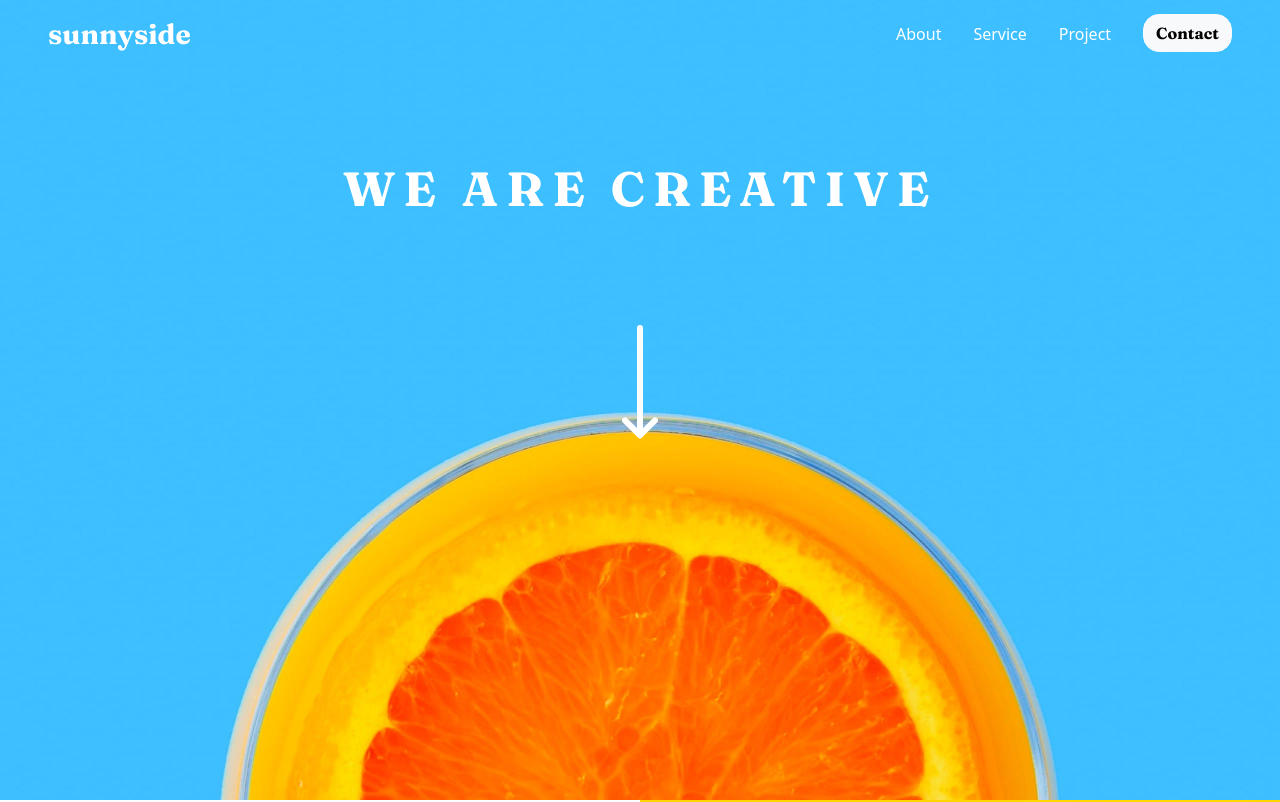
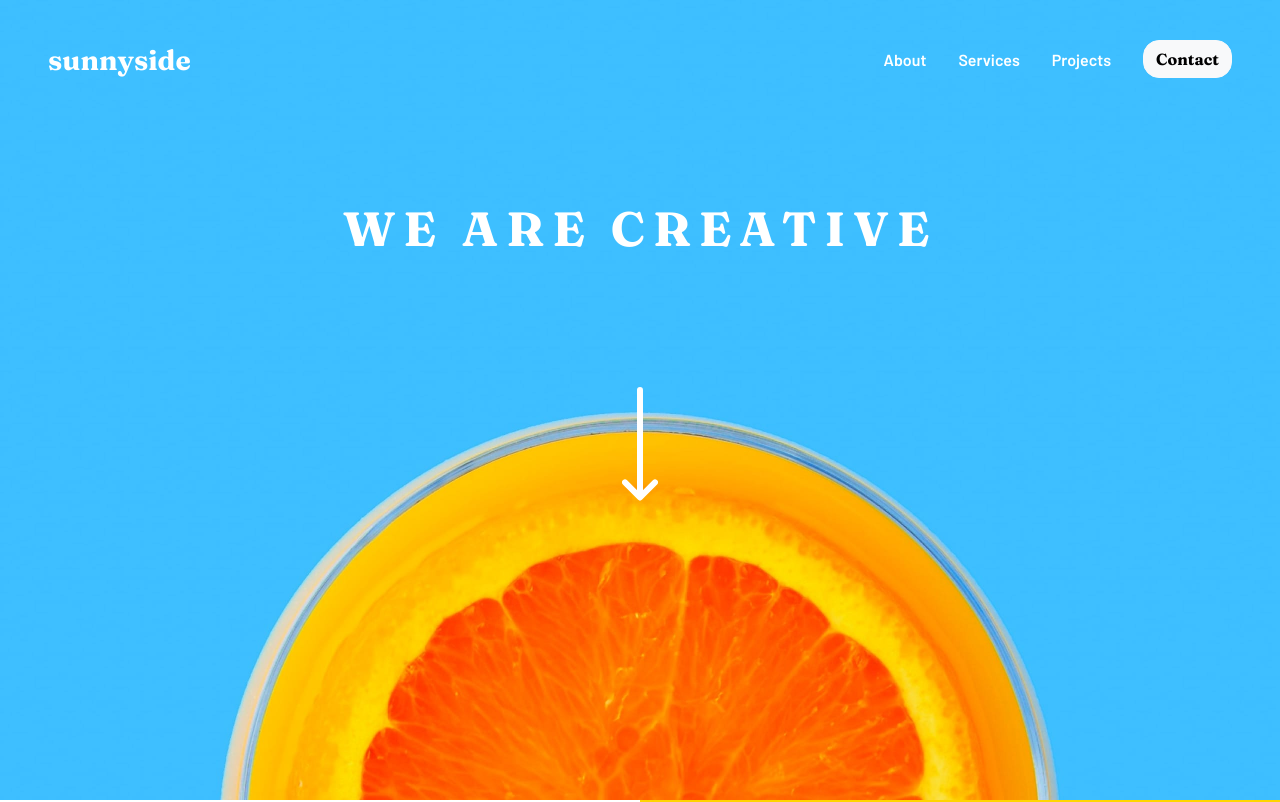
Before and after one commit to rahulkhimsuriya/frontendmentor-sunnyside-agency-landing-page, a plain HTML site: page public/index.html in a window 1280 px wide. Shown: the top 802 px of the page. Drawn offline with nearby package versions, Linux system fonts and the light colour scheme.

Commit message:
tweak navbar

```diff
--- a/public/css/style.css
+++ b/public/css/style.css
@@ -14,12 +14,68 @@ h3 {
   font-family: 'Fraunces', serif;
 }
 
+:root {
+  --blue: hsl(212, 27%, 19%);
+  --blue: hsl(213, 9%, 39%);
+  --blue: hsl(232, 10%, 55%);
+  --blue: hsl(210, 4%, 67%);
+  --hite: hsl(0, 0%, 100%);
+  --tred: hsl(7, 99%, 70%);
+  --ellow: hsl(51, 100%, 49%);
+  --text: hsl(167, 40%, 24%);
+  --text: hsl(198, 62%, 26%);
+  --oter: hsl(168, 34%, 41%);
+}
+
+.navbar .navbar-nav {
+  position: relative;
+  border-radius: 1rem;
+  margin: auto;
+  width: 50%;
+  padding: 2rem 0;
+  background: #fff;
+}
+
+.navbar .navbar-nav::after {
+  content: '';
+  position: absolute;
+  top: 0;
+  right: 0;
+  border: 1px 1px 1px 1px;
+  border-color: red;
+  background: royalblue;
+}
+
 .navbar-dark .navbar-nav .nav-link {
-  color: #fff;
+  font-family: 'Barlow', sans-serif;
+  font-weight: 600;
+  color: hsl(232, 10%, 55%);
 }
 
 .navbar-dark .navbar-nav .nav-link:hover {
-  opacity: 0.9;
+  color: hsl(212, 27%, 19%);
+}
+
+@media (min-width: 992px) {
+  .navbar .navbar-nav {
+    position: relative;
+    background: transparent;
+    width: auto;
+    margin: 0;
+  }
+
+  .navbar-dark .navbar-nav .nav-link {
+    color: #fff;
+  }
+
+  .navbar-dark .navbar-nav .nav-link:hover {
+    opacity: 0.9;
+  }
+
+  .btn.btn-light:hover {
+    color: #fff;
+    background: rgba(6, 177, 250, 0.2);
+  }
 }
 
 /* HEADER */
@@ -44,10 +100,14 @@ header .hero-text {
   color: #fff;
   font-size: 3rem;
   letter-spacing: 0.5rem;
-  /* word-spacing: 1rem; */
-  top: 20%;
+  top: 15%;
   left: 50%;
   transform: translate(-50%, 0%);
+}
+@media (min-width: 992px) {
+  header .hero-text {
+    top: 25%;
+  }
 }
 
 /* Animation */
--- a/public/index.html
+++ b/public/index.html
@@ -55,20 +55,21 @@
           class="collapse navbar-collapse justify-content-end"
           id="navbarSupportedContent"
         >
-          <ul class="navbar-nav mb-2 mb-lg-0">
+          <ul class="navbar-nav text-center mb-2 mb-lg-0">
             <li class="nav-item">
-              <a class="nav-link" aria-current="page" href="#">About</a>
+              <a class="nav-link" href="#">About</a>
             </li>
             <li class="nav-item ms-lg-3">
-              <a class="nav-link" aria-current="page" href="#"> Service </a>
+              <a class="nav-link" href="#">Services</a>
             </li>
             <li class="nav-item ms-lg-3">
-              <a class="nav-link" aria-current="page" href="#"> Project </a>
+              <a class="nav-link" href="#">Projects</a>
             </li>
             <li class="nav-item ms-lg-4">
-              <a class="btn btn-light" aria-current="page" href="#">
-                Contact
-              </a>
+              <a class="btn btn-warning d-lg-none" href="#">Contact</a>
+              <a class="btn btn-light d-none d-lg-inline-block" href="#"
+                >Contact</a
+              >
             </li>
           </ul>
         </div>
@@ -422,5 +423,6 @@
       integrity="sha384-gtEjrD/SeCtmISkJkNUaaKMoLD0//ElJ19smozuHV6z3Iehds+3Ulb9Bn9Plx0x4"
       crossorigin="anonymous"
     ></script>
+    <script src="./js/script.js"></script>
   </body>
 </html>
--- /dev/null
+++ b/public/js/script.js
@@ -0,0 +1,11 @@
+const headerContainer = document.getElementsByTagName('nav')[0]
+
+window.addEventListener('scroll', function () {
+  let scrollPosition = window.pageYOffset
+
+  if (scrollPosition >= 30) {
+    headerContainer.classList.add('d-none')
+  } else {
+    headerContainer.classList.remove('d-none')
+  }
+})
```
